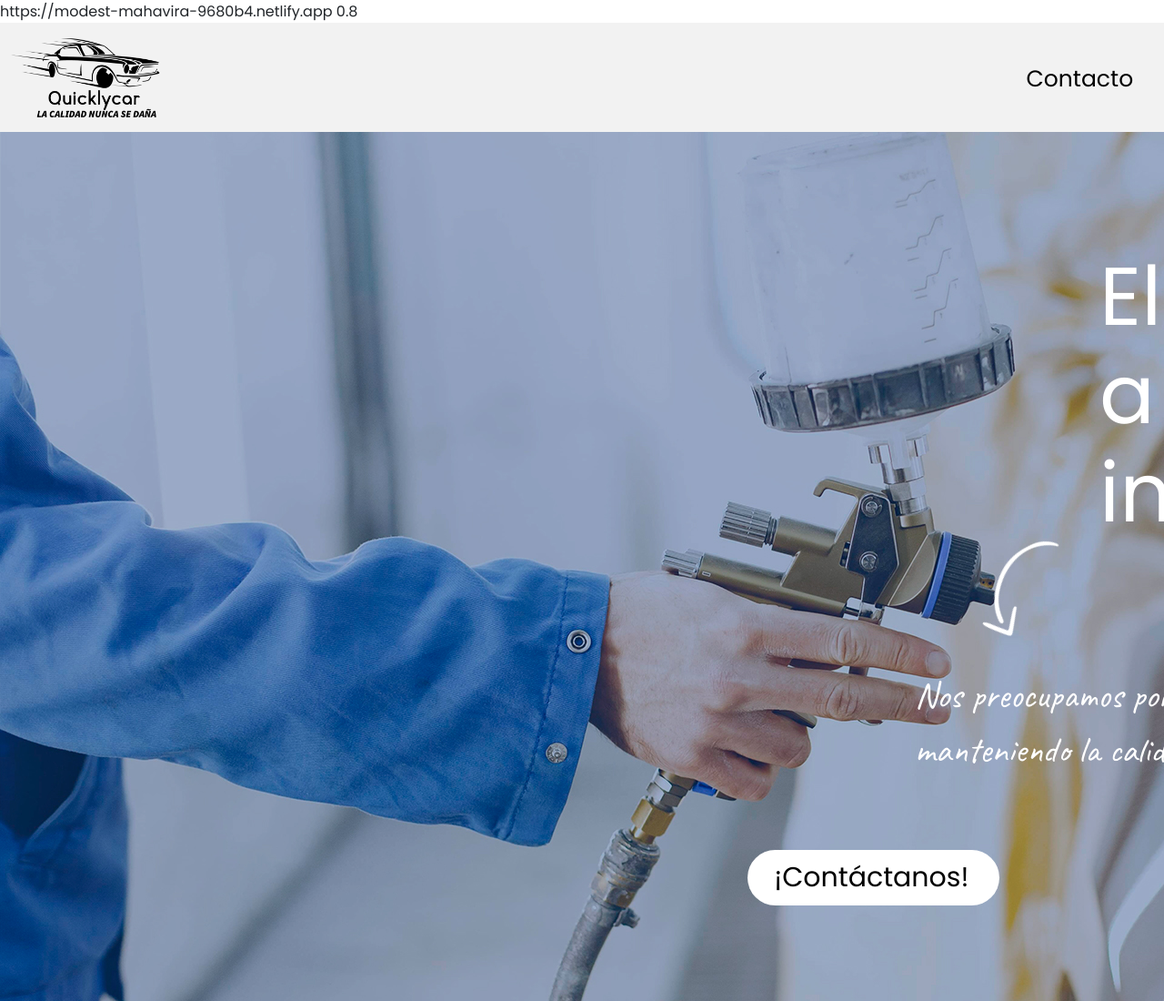
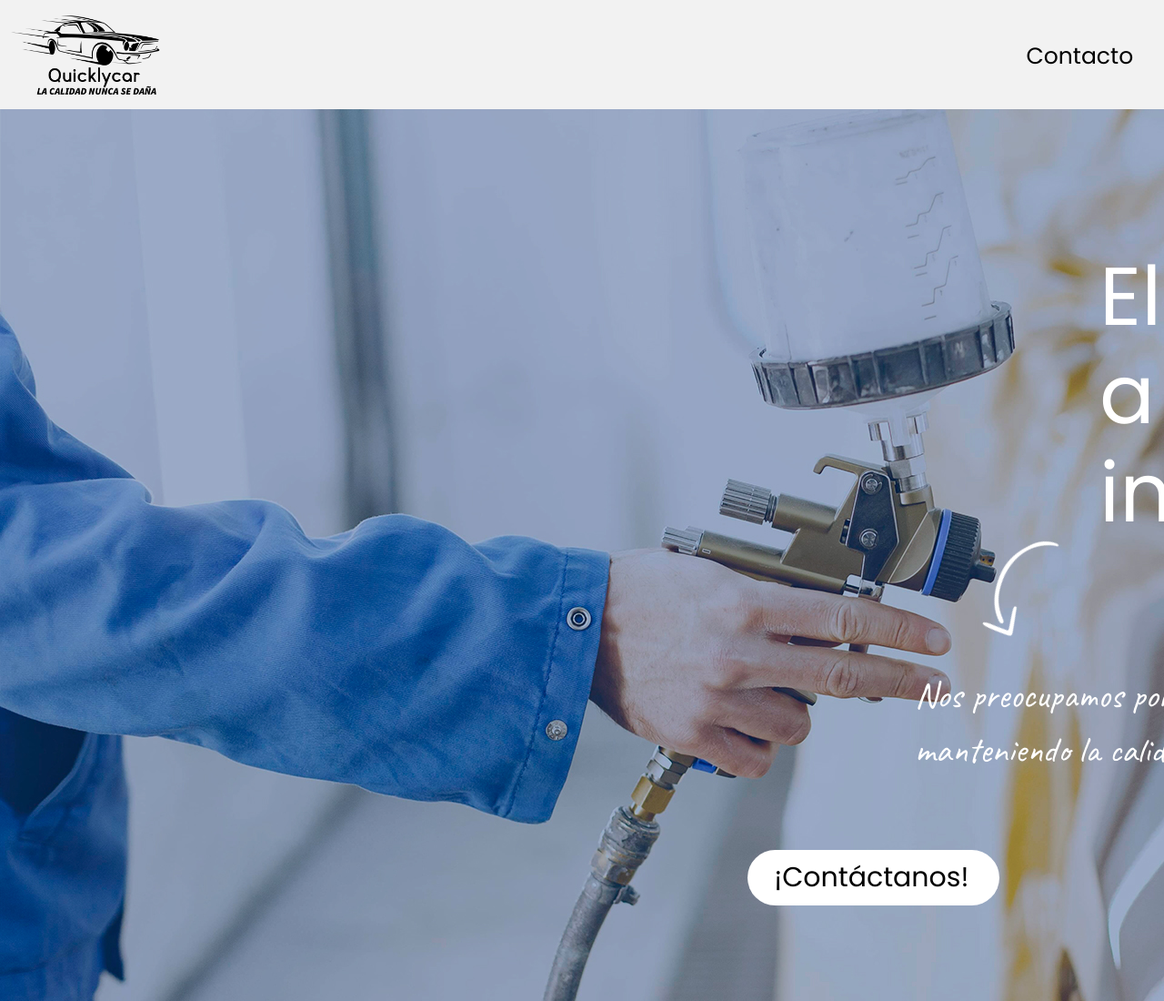
Before and after one commit to SebastianSC11/Quicklycar-project, a plain HTML site: page index.html in a window 1280 px wide. Shown: the top 1100 px of the page at 91% size. Drawn offline with nearby package versions, Linux system fonts and the light colour scheme.

Commit message:
Add files via upload

```diff
--- a/index.html
+++ b/index.html
@@ -11,15 +11,8 @@
   <link rel="preconnect" href="https://fonts.gstatic.com">
   <link href="https://fonts.googleapis.com/css2?family=Caveat:wght@400;500;600;700&display=swap" rel="stylesheet">
   <link href="https://cdn.jsdelivr.net/npm/bootstrap@5.0.1/dist/css/bootstrap.min.css" rel="stylesheet" integrity="sha384-+0n0xVW2eSR5OomGNYDnhzAbDsOXxcvSN1TPprVMTNDbiYZCxYbOOl7+AMvyTG2x" crossorigin="anonymous">
-  <title>Quicklycar</title>
+  <title>Quicklycar - Taller de Enderezado y Pintura</title>
   <link rel="shortcut icon" href="img/ico.ico">
-  <?xml version="1.0" encoding="utf-8"?>
-<urlset xmlns="http://www.sitemaps.org/schemas/sitemap/0.9" xmlns:xsi="http://www.w3.org/2001/XMLSchema-instance" xsi:schemaLocation="http://www.sitemaps.org/schemas/sitemap/0.9 http://www.sitemaps.org/schemas/sitemap/0.9/sitemap.xsd" xmlns:image="http://www.google.com/schemas/sitemap-image/1.1">
-  <url>
-    <loc>https://modest-mahavira-9680b4.netlify.app</loc>
-    <priority>0.8</priority>
-  </url>
-</urlset>
   <meta name="description" content="En Quicklycar nos caracterizamos por ser un taller que se preocupa, no solo por el cliente, sino que tambien por la calidad de trabajo y por el precio, ya que siempre buscamos brindarle lo mejor al mas bajo costo">
 </head>
 <body>
```
